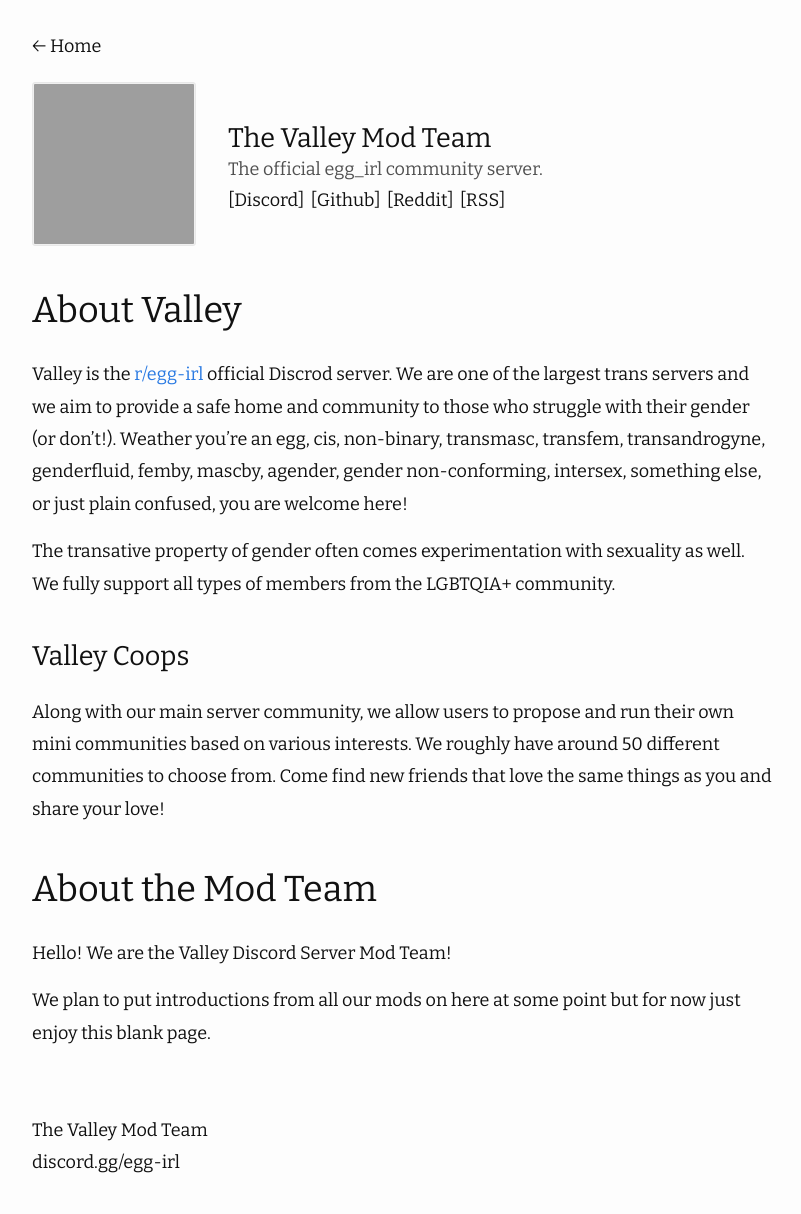
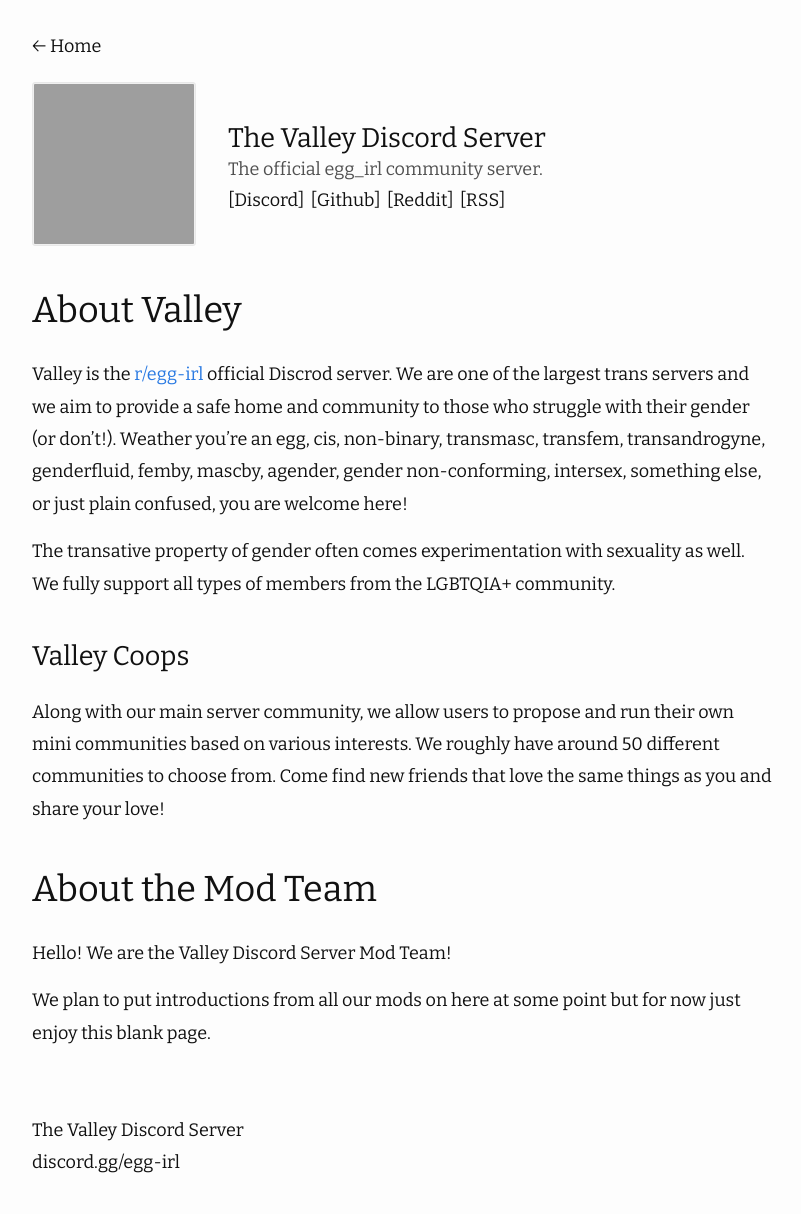
Before and after one commit to The-Valley-Discord/Valley-Blog, a Jekyll site: the page built from about.md, in a window 1280 px wide. Shown: the whole page, without its empty margins (238-1039 px from the left). Built offline with Jekyll 4.4.1, drawn with Linux system fonts in a browser that asks for light colours; nearby versions of some CDN libraries; our own code applies the rules of GitHub Pages for plain Markdown files; grey boxes are pictures that could not be loaded.

Commit message:
Update _config.yml

```diff
--- a/_config.yml
+++ b/_config.yml
@@ -1,5 +1,5 @@
 title: Valley Blog
-author: The Valley Mod Team
+author: The Valley Discord Server
 # email:
 discord: egg-irl
 url: https://the-valley-discord.github.io
```
